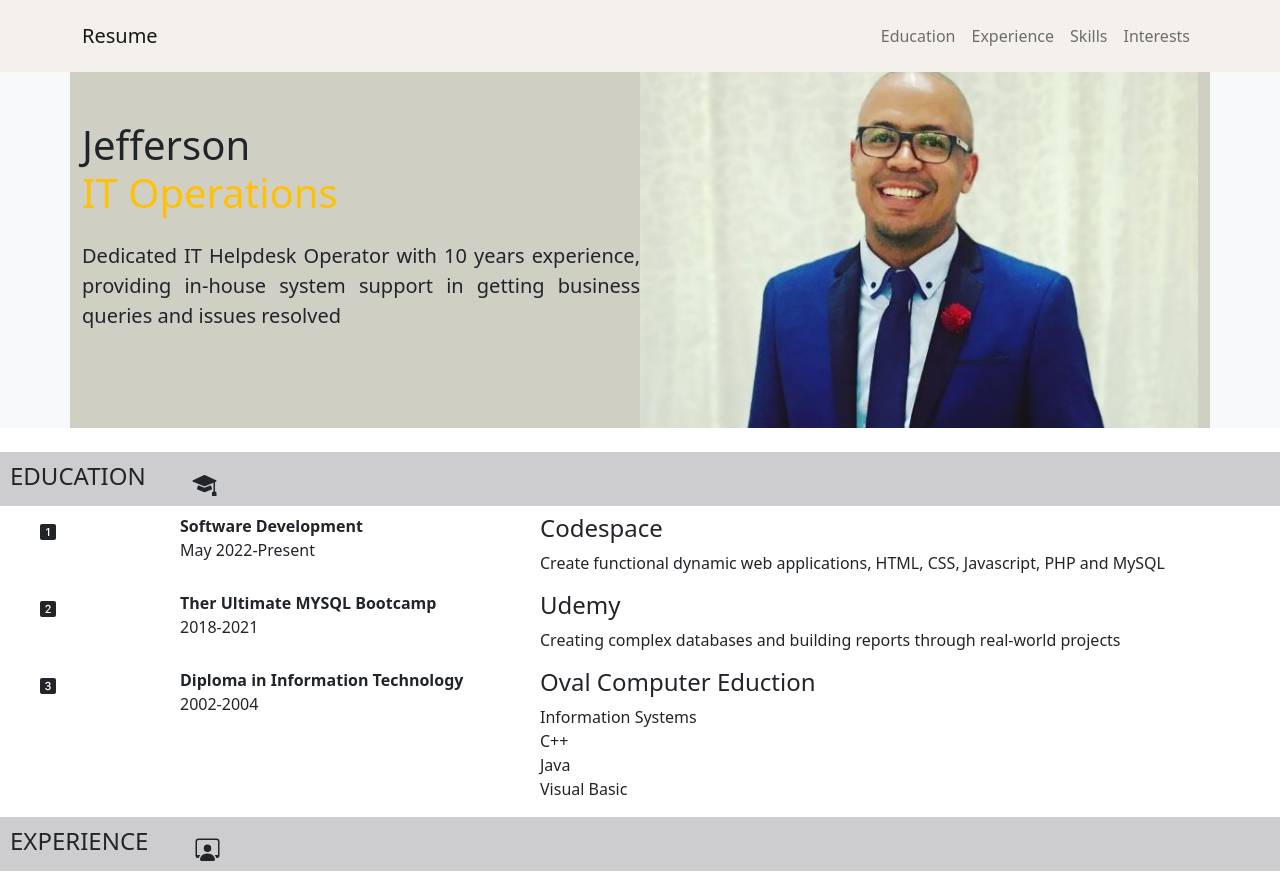
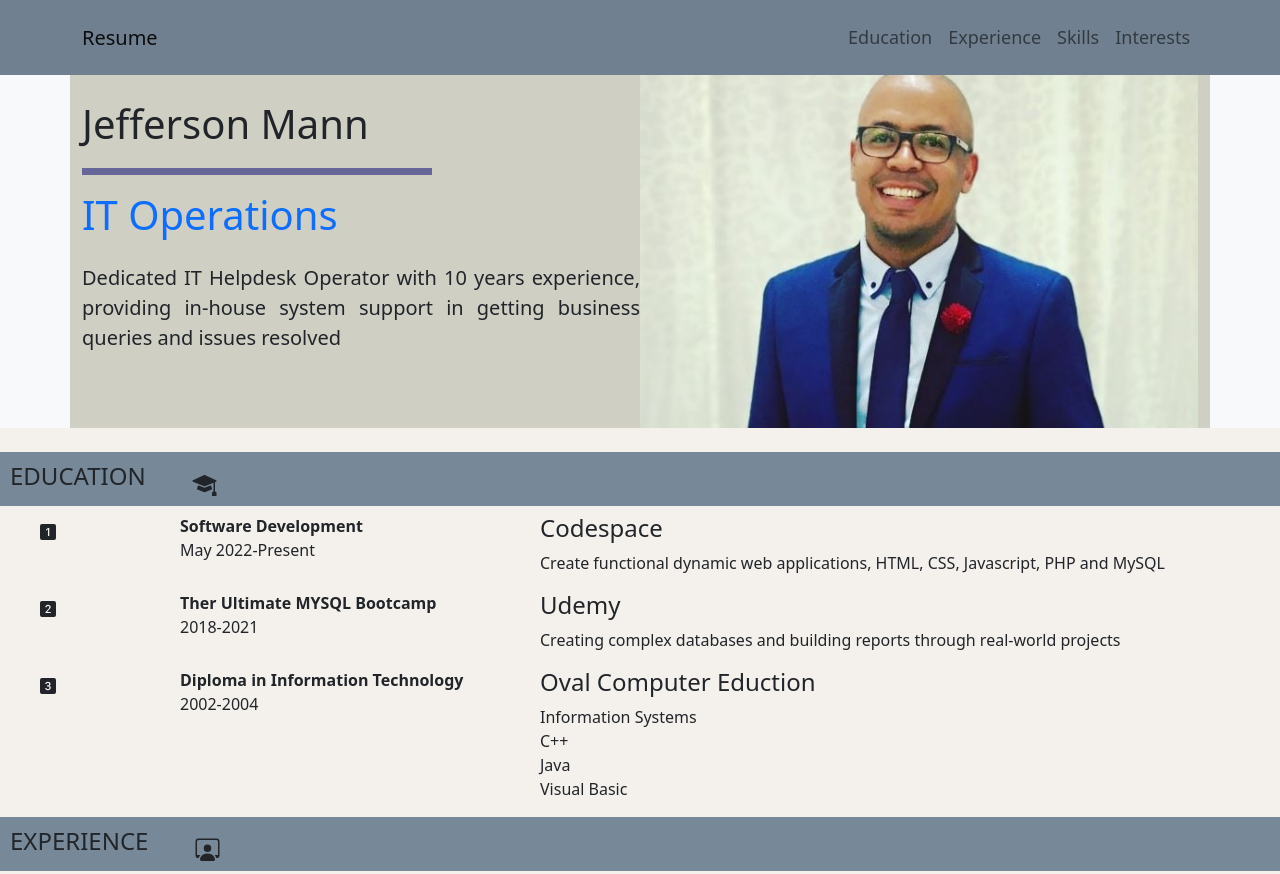
Before and after one commit to MannJefferson/WebDesign2022, a plain HTML site: page index.html in a window 1280 px wide. Shown: the top 874 px of the page. Drawn offline with nearby package versions, Linux system fonts and the light colour scheme.

Commit message:
Resume10.8

```diff
--- a/css/stylesheet.css
+++ b/css/stylesheet.css
@@ -110,102 +110,120 @@ a:hover {
 
   }*/
 
-  #exp1{
+#exp1 {
   margin-right: 20px;
   display: grid;
   grid-template-columns: 1fr 2fr 4fr;
 }
 
-  #exp{
-    background: #CDCDCF;
+#exp {
+  background: #778899;
+  /*#CDCDCF */
   padding: 10px;
   margin-left: 0px;
 }
 
-   #ent{
+#ent {
   margin-top: 0px;
 }
 
-   p{
+p {
   text-align: justify;
 }
 
-   svg{
+li{
+  font-size:large;
+  color:#f4f0ec;
+}
+
+svg {
   height: 1em;
   margin-left: 40px;
   margin-top: 10px
-
 }
 
-   #head{
+#head {
   font-weight: bold;
 }
 
-   .carousel-item{
-    height:20rem;
-    background:#000000;
-    color:#ffffff;
-    position:relative
-
+.carousel-item {
+  height: 20rem;
+  background: #000000;
+  color: #ffffff;
+  position: relative
 }
 
-   .carousel-item p{
+.carousel-item p {
 
   font-size: xx-large;
 
 }
-   #container{
-    position:relative;
-    bottom:0;
-    left:0;
-    right:0;
-    padding-bottom:50px;
+
+#container {
+  position: relative;
+  bottom: 0;
+  left: 0;
+  right: 0;
+  padding-bottom: 50px;
 }
 
-   .overlay-image{
-    position:absolute;
-    bottom:0;
-    left:0;
-    right:0;
-    top:0;
-    background-position:center;
-    background-size:cover;
-    opacity:0.5;
+.overlay-image {
+  position: absolute;
+  bottom: 0;
+  left: 0;
+  right: 0;
+  top: 0;
+  background-position: center;
+  background-size: cover;
+  opacity: 0.5;
 }
 
-   .topM{
+.topM {
   margin-top: 40px;
   margin-bottom: 20px;
 }
 
 
-   #contacts{
-    background: #CDCDCF;
+#contacts {
+  background: #778899;
   padding: 10px;
 }
 
-   #ui{
+#ui {
   display: grid;
   grid-template-columns: 0.2fr 0.5fr;
 }
-   .skills{
+
+.skills {
   display: grid;
   grid-template-columns: 1fr 1fr;
 }
 
-   #skills{
-    background: #CDCDCF;
+#skills {
+  background: #778899;
   padding: 10px;
 }
 
-   #progress-bar{
-    background: #CDCDCF;
+#progress-bar {
+  background: #808080;
   height: 10px;
   margin-top: 5px;
   width: 100px;
 }
-   #progress{
+
+#progress {
   background: rgb(177, 11, 11);
   height: 10px;
   width: 80px;
 }
+
+body {
+  background-color: #f4f0ec;
+}
+
+#underline {
+  width: 350px;
+  height: 7px;
+  margin-top: 20px;
+  background: #666699;
+}
--- a/index.html
+++ b/index.html
@@ -127,7 +127,7 @@
 <body>
 
 
-    <nav class="navbar navbar-expand-lg navbar-light py-3 fixed-top" style="background-color:#f4f0ec;">
+    <nav class="navbar navbar-expand-lg navbar-light py-3 fixed-top" style="background-color:#708090;">
         <div class="container">
             <a href="#" class="navbar-brand"><span class="resume"> Resume </span> </a>
 
@@ -157,7 +157,7 @@
         <div class="container" style="background-color: #cfcfc4" ;>
             <div class="d-sm-flex align-items-center justify-content-between">
                 <div>
-                    <h1>Jefferson <br> <span class="text-warning"> IT Operations </span></h1>
+                    <h1>Jefferson Mann<br>  <p id="underline"></p> <span class="text-primary"> IT Operations </span></h1>
                     <p class="lead my-4">
                         Dedicated IT Helpdesk Operator with 10 years experience, providing in-house system support in
                         getting business queries and issues resolved
```
Lines whose indentation alone changed are shown as unchanged.
